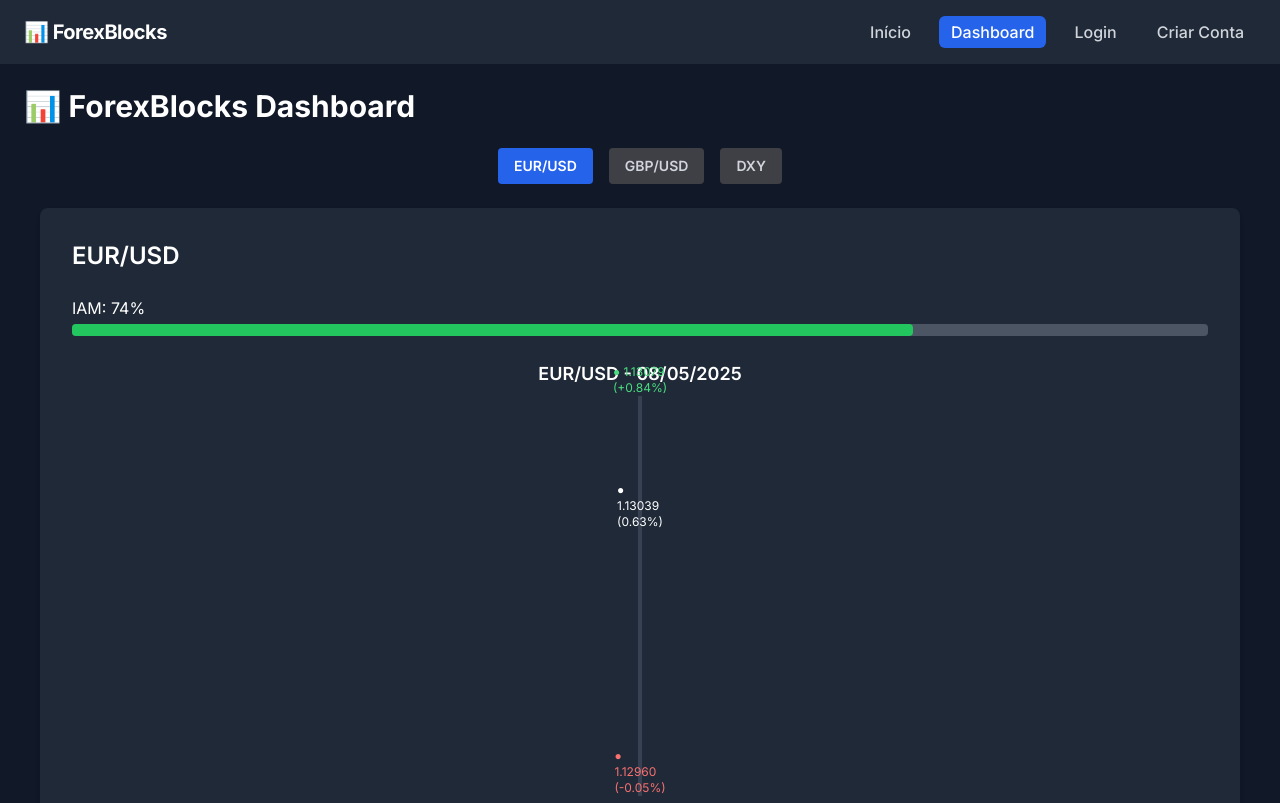
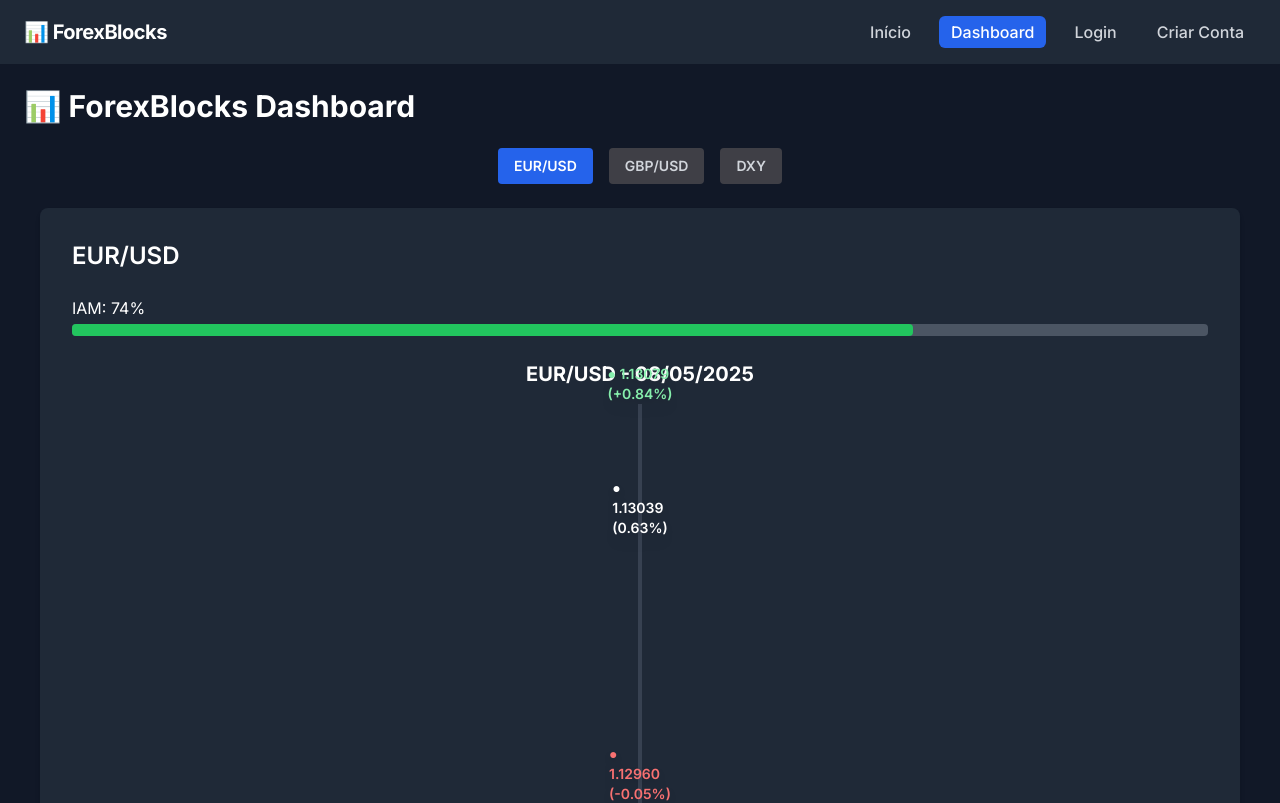
Before and after one commit to TulioBuarque/meusite-nextjs, a Next.js app: page /dashboard in a window 1280 px wide. Shown: the top 803 px of the page. Built offline with nearby package versions, Linux system fonts and the light colour scheme.

Commit message:
Update DailyRangeIndicator.tsx

```diff
--- a/src/components/DailyRangeIndicator.tsx
+++ b/src/components/DailyRangeIndicator.tsx
@@ -21,18 +21,21 @@ export function DailyRangeIndicator({
   changeFromMin,
   changeFromMax,
 }: Props) {
-  const height = 400 // Dobrado para dar mais destaque visual
+  const height = 400
 
   const position = (value: number) =>
     ((value - min) / (max - min)) * height
 
+  const textStyle = "absolute left-1/2 -translate-x-1/2 text-sm font-semibold drop-shadow-lg"
+
   return (
     <div className="flex flex-col items-center my-6 w-full">
-      <h3 className="text-lg font-semibold mb-2">{asset} - {date}</h3>
+      <h3 className="text-xl font-bold mb-4">{asset} - {date}</h3>
       <div className="relative bg-gray-700 w-1" style={{ height }}>
+
         {/* Máximo */}
         <div
-          className="absolute left-1/2 -translate-x-1/2 text-xs text-green-400"
+          className={`${textStyle} text-green-300`}
           style={{ bottom: `${position(max)}px` }}
         >
           ● {max.toFixed(5)} (+{changeFromMax}%)
@@ -40,7 +43,7 @@ export function DailyRangeIndicator({
 
         {/* Atual */}
         <div
-          className="absolute left-1/2 -translate-x-1/2 text-xs text-white"
+          className={`${textStyle} text-white`}
           style={{ bottom: `${position(current)}px` }}
         >
           ● {current.toFixed(5)} ({changeFromOpen}%)
@@ -48,7 +51,7 @@ export function DailyRangeIndicator({
 
         {/* Mínimo */}
         <div
-          className="absolute left-1/2 -translate-x-1/2 text-xs text-red-400"
+          className={`${textStyle} text-red-400`}
           style={{ bottom: `0px` }}
         >
           ● {min.toFixed(5)} ({changeFromMin}%)
```
